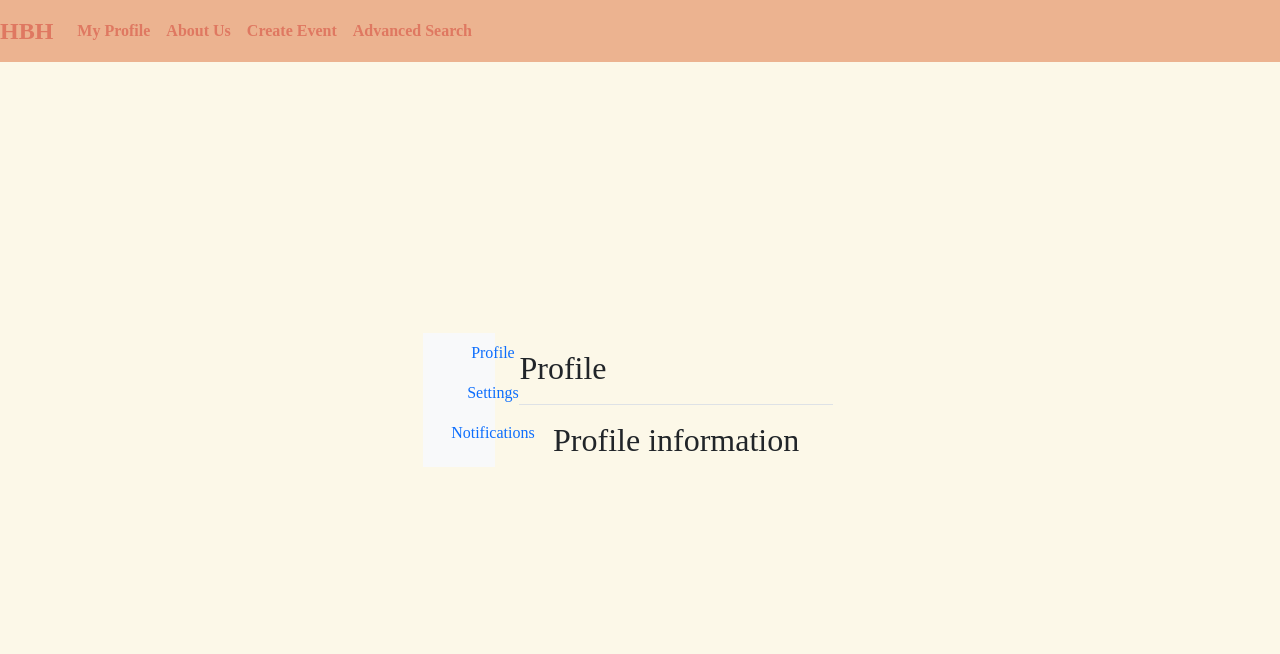
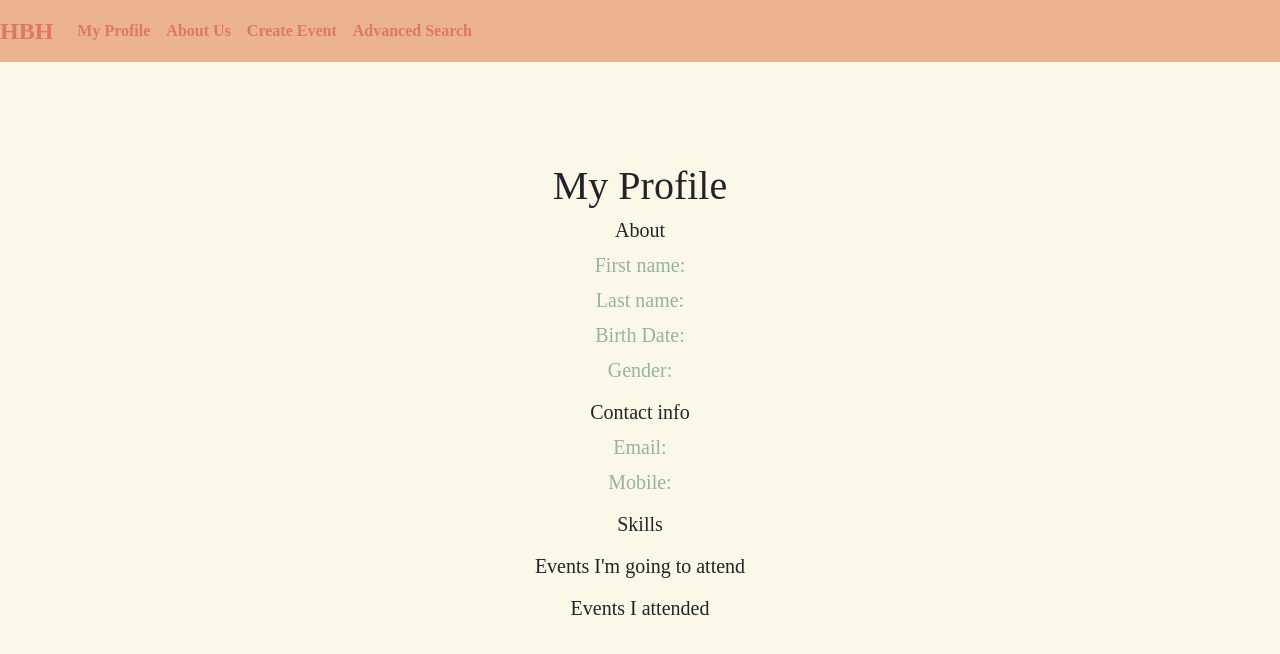
Before and after one commit to hilaezra/handbyhandpro, a React (Vite) app in the folder handbyhand.client/: page /profile in a window 1280 px wide. Shown: the top 654 px of the page. Built offline with nearby package versions, Linux system fonts and the light colour scheme.

Commit message:
start profile page

```diff
--- a/handbyhand.client/src/components/ProfilePage/ProfileNavBar.jsx
+++ /dev/null
@@ -1,48 +0,0 @@
-import React from 'react'
-import { Link } from 'react-router-dom';
-
-
-const ProfileNavBar = () => {
-
-    const [activeTab, setActiveTab] = useState('profile');
-
-    const handleTabClick = (tabName) => {
-        setActiveTab(tabName);
-    };
-    return (
-        <nav className="col-md-2 d-none d-md-block bg-light sidebar">
-            <div className="sidebar-sticky">
-                <ul className="nav flex-column">
-                    <li className="nav-item">
-                        <Link
-                            className={`nav-link ${activeTab === 'profile' ? 'active' : ''}`}
-                            to="#"
-                            onClick={() => handleTabClick('profile')} >
-                            Profile
-                        </Link>
-                    </li>
-                    <li className="nav-item">
-                        <Link
-                            className={`nav-link ${activeTab === 'settings' ? 'active' : ''}`}
-                            to="#"
-                            onClick={() => handleTabClick('settings')}
-                        >
-                            Settings
-                        </Link>
-                    </li>
-                    <li className="nav-item">
-                        <Link
-                            className={`nav-link ${activeTab === 'notifications' ? 'active' : ''}`}
-                            to="#"
-                            onClick={() => handleTabClick('notifications')}
-                        >
-                            Notifications
-                        </Link>
-                    </li>
-                </ul>
-            </div>
-        </nav>
-    );
-}
-
-export default ProfileNavBar;
--- a/handbyhand.client/src/components/ProfilePage/ProfilePage.jsx
+++ b/handbyhand.client/src/components/ProfilePage/ProfilePage.jsx
@@ -1,80 +1,51 @@
 import React from 'react'
-import { useState } from 'react';
-import { Link } from 'react-router-dom';
 import './ProfilePage.css';
 
-import ProfileNavBar from './ProfileNavBar';
-
- const ProfilePage = () => {
-  const [activeTab, setActiveTab] = useState('profile');
-
-  const handleTabClick = (tabName) => {
-    setActiveTab(tabName);
-  };
+const ProfilePage = () => {
 
   return (
-    <div className="container-fluid">
-      <div className="row">
-        <nav className="col-md-2 d-none d-md-block bg-light sidebar">
-          <div className="sidebar-sticky">
-            <ul className="nav flex-column">
-              <li className="nav-item">
-                <Link
-                  className={`nav-link ${activeTab === 'profile' ? 'active' : ''}`}
-                  to="#"
-                  onClick={() => handleTabClick('profile')}
-                >
-                  Profile
-                </Link>
-              </li>
-              <li className="nav-item">
-                <Link
-                  className={`nav-link ${activeTab === 'settings' ? 'active' : ''}`}
-                  to="#"
-                  onClick={() => handleTabClick('settings')}
-                >
-                  Settings
-                </Link>
-              </li>
-              <li className="nav-item">
-                <Link
-                  className={`nav-link ${activeTab === 'notifications' ? 'active' : ''}`}
-                  to="#"
-                  onClick={() => handleTabClick('notifications')}
-                >
-                  Notifications
-                </Link>
-              </li>
-            </ul>
+    <div className="profilepage-container">
+
+      <div className="profilepages-form">
+        <h1 id="profile-page-title">My Profile</h1>
+
+        <form>
+          <div className="about form-group">
+            <h5 id="profile-page-title">About</h5>
+            <label className="textfield-lab" htmlFor="firstname">First name: </label>
+            {/* <label className="login-lab" htmlFor="author">user.firstמame</label> */}
+            <label className="textfield-lab" htmlFor="firstname">Last name: </label>
+            {/* <label className="login-lab" htmlFor="author">user.lastמame</label> */}
+            <label className="textfield-lab" htmlFor="author">Birth Date: </label>
+            {/* <label className="login-lab" htmlFor="author">user.birthdate</label> */}
+            <label className="textfield-lab" htmlFor="author">Gender: </label>
+            {/* <label className="login-lab" htmlFor="author">user.gender</label> */}
           </div>
-        </nav>
 
-        <main role="main" className="col-md-9 ml-sm-auto col-lg-10 px-4">
-          <div className="d-flex justify-content-between flex-wrap flex-md-nowrap align-items-center pt-3 pb-2 mb-3 border-bottom">
-            <h1 className="h2">{activeTab === 'profile' ? 'Profile' : activeTab === 'settings' ? 'Settings' : 'Notifications'}</h1>
+          <div className="contact-info form-group">
+            <h5 id="profile-page-title">Contact info</h5>
+            <label className="textfield-lab" htmlFor="author">Email: </label>
+            {/* <label className="login-lab" htmlFor="author">user.email</label> */}
+            <label className="textfield-lab" htmlFor="author">Mobile: </label>
+            {/* <label className="login-lab" htmlFor="author">user.mobile</label> */}
           </div>
-          {activeTab === 'profile' && (
-            <div>
-              <h2>Profile information</h2>
-              {/* display user profile information */}
-            </div>
-          )}
-          {activeTab === 'settings' && (
-            <div>
-              <h2>Settings</h2>
-              {/* display user settings */}
-            </div>
-          )}
-          {activeTab === 'notifications' && (
-            <div>
-              <h2>Notifications</h2>
-              {/* display user notifications */}
-            </div>
-          )}
-        </main>
+
+          <div className="skills form-group">
+          <h5 id="profile-page-title">Skills</h5>
+          </div>
+
+          <div className="future-events form-group">
+          <h5 id="profile-page-title">Events I'm going to attend</h5>
+          </div>
+
+          <div className="past-events form-group">
+          <h5 id="profile-page-title">Events I attended</h5>
+          </div>
+
+        </form>
       </div>
     </div>
-  );
+  )
 }
 
 export default ProfilePage;
```
